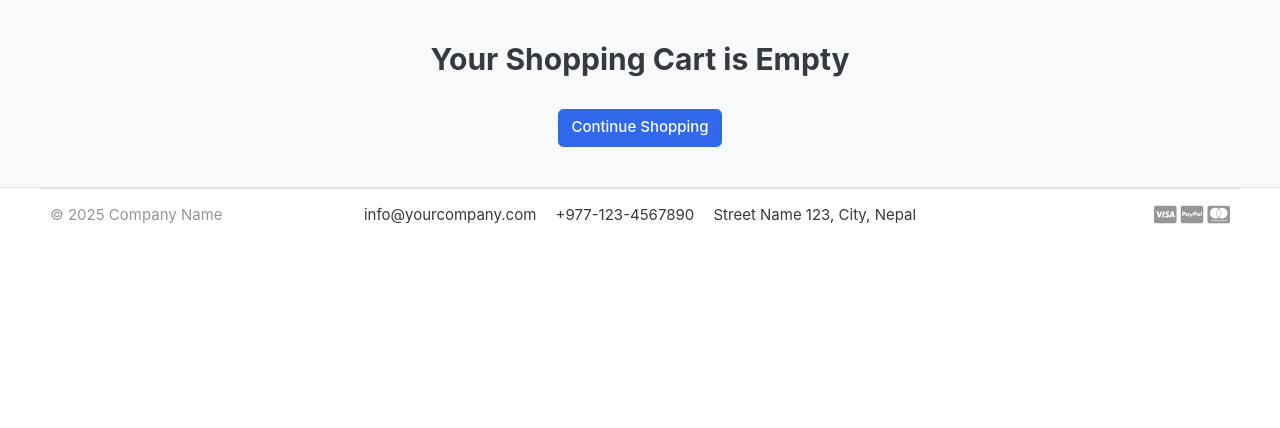
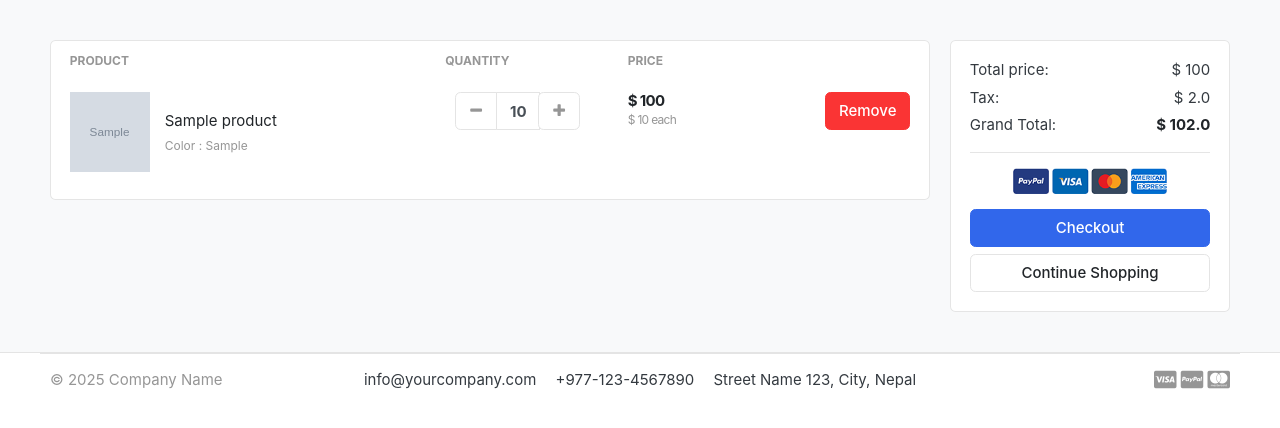
Before and after one commit to sabina-tmg/ecommerce_django, a Django app: page /cart/ in a window 1280 px wide. Shown: the part 118-546 px from the top of the page. Run offline with Django 5.2, Linux system fonts and the light colour scheme; a user stored in the database is signed in; tables that the repository leaves empty hold one stand-in row (values such as "Sample post"); grey boxes marked "Sample" are stand-in pictures; some libraries are stand-ins or nearby versions; some web fonts are replaced.

Commit message:
add accounts views and manage the cart functionality

```diff
--- a/cart/models.py
+++ b/cart/models.py
@@ -14,6 +14,7 @@ class Cart(models.Model):
 
 
 class CartItem(models.Model):
+    user = models.ForeignKey(Account, on_delete=models.CASCADE, null=True,blank=True)
     product = models.ForeignKey(Product, on_delete=models.CASCADE)
     variations = models.ManyToManyField(Variation, blank=True)
     cart    = models.ForeignKey(Cart, on_delete=models.CASCADE, null=True)
--- a/cart/urls.py
+++ b/cart/urls.py
@@ -7,4 +7,8 @@ urlpatterns = [
     path('remove_cart/<int:product_id>/<int:cart_item_id>/',remove_cart, name='remove_cart'),
     path('remove_cart_item/<int:product_id>/<int:cart_item_id>/',remove_cart_item, name='remove_cart_item'),
 
+    #for checkout
+    path('checkout/', checkout, name='checkout'),
+
+
 ]
--- a/cart/views.py
+++ b/cart/views.py
@@ -1,108 +1,216 @@
 from django.shortcuts import render, redirect, get_object_or_404
-from .models import Product, Cart, CartItem ,Variation
+from store.models import Product, Variation
+from .models import Cart, CartItem
 from django.core.exceptions import ObjectDoesNotExist
-from cart.utils import _cart_id
+from django.contrib.auth.decorators import login_required
 
-def cart(request):
+# Create your views here.
+from django.http import HttpResponse
+
+def _cart_id(request):
+    cart = request.session.session_key
+    if not cart:
+        cart = request.session.create()
+    return cart
+
+def add_cart(request, product_id):
+    current_user = request.user
+    product = Product.objects.get(id=product_id) #get the product
+    # If the user is authenticated
+    if current_user.is_authenticated:
+        product_variation = []
+        if request.method == 'POST':
+            for item in request.POST:
+                key = item
+                value = request.POST[key]
+
+                try:
+                    variation = Variation.objects.get(product=product, variation_category__iexact=key, variation_value__iexact=value)
+                    product_variation.append(variation)
+                except:
+                    pass
+
+
+        is_cart_item_exists = CartItem.objects.filter(product=product, user=current_user).exists()
+        if is_cart_item_exists:
+            cart_item = CartItem.objects.filter(product=product, user=current_user)
+            ex_var_list = []
+            id = []
+            for item in cart_item:
+                existing_variation = item.variations.all()
+                ex_var_list.append(list(existing_variation))
+                id.append(item.id)
+
+            if product_variation in ex_var_list:
+                # increase the cart item quantity
+                index = ex_var_list.index(product_variation)
+                item_id = id[index]
+                item = CartItem.objects.get(product=product, id=item_id)
+                item.quantity += 1
+                item.save()
+
+            else:
+                item = CartItem.objects.create(product=product, quantity=1, user=current_user)
+                if len(product_variation) > 0:
+                    item.variations.clear()
+                    item.variations.add(*product_variation)
+                item.save()
+        else:
+            cart_item = CartItem.objects.create(
+                product = product,
+                quantity = 1,
+                user = current_user,
+            )
+            if len(product_variation) > 0:
+                cart_item.variations.clear()
+                cart_item.variations.add(*product_variation)
+            cart_item.save()
+        return redirect('cart')
+    # If the user is not authenticated
+    else:
+        product_variation = []
+        if request.method == 'POST':
+            for item in request.POST:
+                key = item
+                value = request.POST[key]
+
+                try:
+                    variation = Variation.objects.get(product=product, variation_category__iexact=key, variation_value__iexact=value)
+                    product_variation.append(variation)
+                except:
+                    pass
+
+
+        try:
+            cart = Cart.objects.get(cart_id=_cart_id(request)) # get the cart using the cart_id present in the session
+        except Cart.DoesNotExist:
+            cart = Cart.objects.create(
+                cart_id = _cart_id(request)
+            )
+        cart.save()
+
+        is_cart_item_exists = CartItem.objects.filter(product=product, cart=cart).exists()
+        if is_cart_item_exists:
+            cart_item = CartItem.objects.filter(product=product, cart=cart)
+            # existing_variations -> database
+            # current variation -> product_variation
+            # item_id -> database
+            ex_var_list = []
+            id = []
+            for item in cart_item:
+                existing_variation = item.variations.all()
+                ex_var_list.append(list(existing_variation))
+                id.append(item.id)
+
+            print(ex_var_list)
+
+            if product_variation in ex_var_list:
+                # increase the cart item quantity
+                index = ex_var_list.index(product_variation)
+                item_id = id[index]
+                item = CartItem.objects.get(product=product, id=item_id)
+                item.quantity += 1
+                item.save()
+
+            else:
+                item = CartItem.objects.create(product=product, quantity=1, cart=cart)
+                if len(product_variation) > 0:
+                    item.variations.clear()
+                    item.variations.add(*product_variation)
+                item.save()
+        else:
+            cart_item = CartItem.objects.create(
+                product = product,
+                quantity = 1,
+                cart = cart,
+            )
+            if len(product_variation) > 0:
+                cart_item.variations.clear()
+                cart_item.variations.add(*product_variation)
+            cart_item.save()
+        return redirect('cart')
+
+
+def remove_cart(request, product_id, cart_item_id):
+
+    product = get_object_or_404(Product, id=product_id)
     try:
-        total = 0
-        quantity = 0
+        if request.user.is_authenticated:
+            cart_item = CartItem.objects.get(product=product, user=request.user, id=cart_item_id)
+        else:
+            cart = Cart.objects.get(cart_id=_cart_id(request))
+            cart_item = CartItem.objects.get(product=product, cart=cart, id=cart_item_id)
+        if cart_item.quantity > 1:
+            cart_item.quantity -= 1
+            cart_item.save()
+        else:
+            cart_item.delete()
+    except:
+        pass
+    return redirect('cart')
+
+
+def remove_cart_item(request, product_id, cart_item_id):
+    product = get_object_or_404(Product, id=product_id)
+    if request.user.is_authenticated:
+        cart_item = CartItem.objects.get(product=product, user=request.user, id=cart_item_id)
+    else:
         cart = Cart.objects.get(cart_id=_cart_id(request))
-        cart_items = CartItem.objects.filter(cart=cart, is_active=True)
+        cart_item = CartItem.objects.get(product=product, cart=cart, id=cart_item_id)
+    cart_item.delete()
+    return redirect('cart')
+
+
+def cart(request, total=0, quantity=0, cart_items=None):
+    try:
+        tax = 0
+        grand_total = 0
+        if request.user.is_authenticated:
+            cart_items = CartItem.objects.filter(user=request.user, is_active=True)
+        else:
+            cart = Cart.objects.get(cart_id=_cart_id(request))
+            cart_items = CartItem.objects.filter(cart=cart, is_active=True)
         for cart_item in cart_items:
             total += (cart_item.product.price * cart_item.quantity)
             quantity += cart_item.quantity
-        tax = (2 * total) / 100
+        tax = (2 * total)/100
         grand_total = total + tax
     except ObjectDoesNotExist:
-        cart_items = []
-        total = 0
-        quantity = 0
-        tax = 0
-        grand_total = 0
+        pass #just ignore
 
     context = {
         'total': total,
         'quantity': quantity,
         'cart_items': cart_items,
-        'tax': tax,
+        'tax'       : tax,
         'grand_total': grand_total,
     }
     return render(request, 'store/cart.html', context)
 
 
+@login_required(login_url='login')
+def checkout(request, total=0, quantity=0, cart_items=None):
+    try:
+        tax = 0
+        grand_total = 0
+        if request.user.is_authenticated:
+            cart_items = CartItem.objects.filter(user=request.user, is_active=True)
+        else:
+            cart = Cart.objects.get(cart_id=_cart_id(request))
+            cart_items = CartItem.objects.filter(cart=cart, is_active=True)
+        for cart_item in cart_items:
+            total += (cart_item.product.price * cart_item.quantity)
+            quantity += cart_item.quantity
+        tax = (2 * total)/100
+        grand_total = total + tax
+    except ObjectDoesNotExist:
+        pass #just ignore
 
-def remove_cart(request, product_id, cart_item_id):
-    product = get_object_or_404(Product, id=product_id)
-    cart = Cart.objects.get(cart_id=_cart_id(request))
-    cart_item = get_object_or_404(CartItem, product=product, cart=cart, id=cart_item_id)
-
-    if cart_item.quantity > 1:
-        cart_item.quantity -= 1
-        cart_item.save()
-    else:
-        cart_item.delete()
-
-    return redirect('cart')
-
-
-
-
-def remove_cart_item(request, product_id, cart_item_id):
-    product = get_object_or_404(Product, id=product_id)
-    cart = Cart.objects.get(cart_id=_cart_id(request))
-    cart_item = CartItem.objects.get(product=product, cart=cart, id=cart_item_id)
-    cart_item.delete()
-    return redirect('cart')
-
-
-
-def add_cart(request, product_id):
-    product = get_object_or_404(Product, id=product_id)
-    product_variation = []
-
-    if request.method == 'POST':
-        for key in request.POST:
-            value = request.POST[key]
-            variations = Variation.objects.filter(
-                product=product,
-                variation_category__iexact=key,
-                variation_value__iexact=value
-            )
-            if variations.exists():
-                product_variation.extend(list(variations))
-
-    # Get or create cart
-    cart, created = Cart.objects.get_or_create(cart_id=_cart_id(request))
-
-    # Check if cart item exists
-    is_cart_item_exists = CartItem.objects.filter(product=product, cart=cart).exists()
-
-    if is_cart_item_exists:
-        cart_items = CartItem.objects.filter(product=product, cart=cart)
-        existing_variation_list = []
-        id_list = []
-
-        for item in cart_items:
-            existing_variation = item.variations.all()
-            existing_variation_list.append(list(existing_variation))
-            id_list.append(item.id)
-
-        if product_variation in existing_variation_list:
-            index = existing_variation_list.index(product_variation)
-            item_id = id_list[index]
-            item = CartItem.objects.get(id=item_id)
-            item.quantity += 1
-            item.save()
-        else:
-            item = CartItem.objects.create(product=product, quantity=1, cart=cart)
-            if product_variation:
-                item.variations.set(product_variation)
-            item.save()
-    else:
-        item = CartItem.objects.create(product=product, quantity=1, cart=cart)
-        if product_variation:
-            item.variations.set(product_variation)
-        item.save()
-
-    return redirect('cart')
+    context = {
+        'total': total,
+        'quantity': quantity,
+        'cart_items': cart_items,
+        'tax'       : tax,
+        'grand_total': grand_total,
+    }
+    return render(request, 'store/checkout.html', context)
--- a/templates/store/cart.html
+++ b/templates/store/cart.html
@@ -108,7 +108,7 @@
 			<p class="text-center mb-3">
 				<img src="{% static './images/misc/payments.png' %}" height="26">
 			</p>
-			<a href="" class="btn btn-primary btn-block"> Checkout </a>
+			<a href="{% url 'checkout' %}" class="btn btn-primary btn-block"> Checkout </a>
 			<a href="{% url 'store' %}" class="btn btn-light btn-block">Continue Shopping</a>
 		</div> <!-- card-body.// -->
 		</div> <!-- card.// -->
```
Also changed, not shown: accounts/views.py (+61 -10 lines), templates/store/checkout.html (added, +140 -0 lines), cart/migrations/0003_cartitem_user.py (added), cart/migrations/0004_alter_cartitem_user.py (added).
